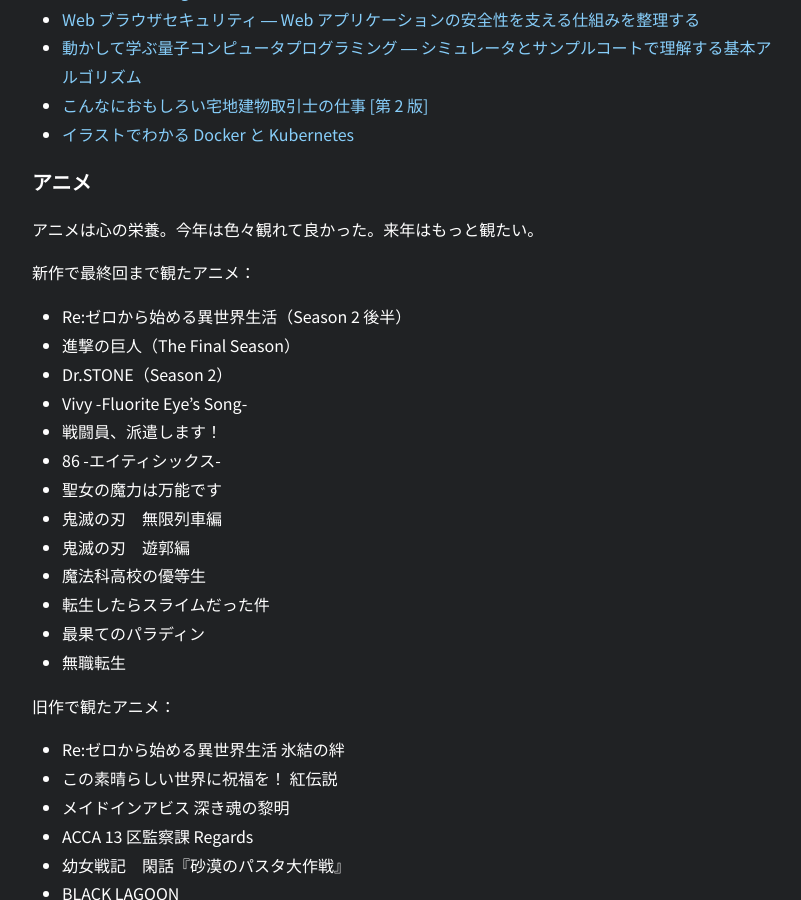
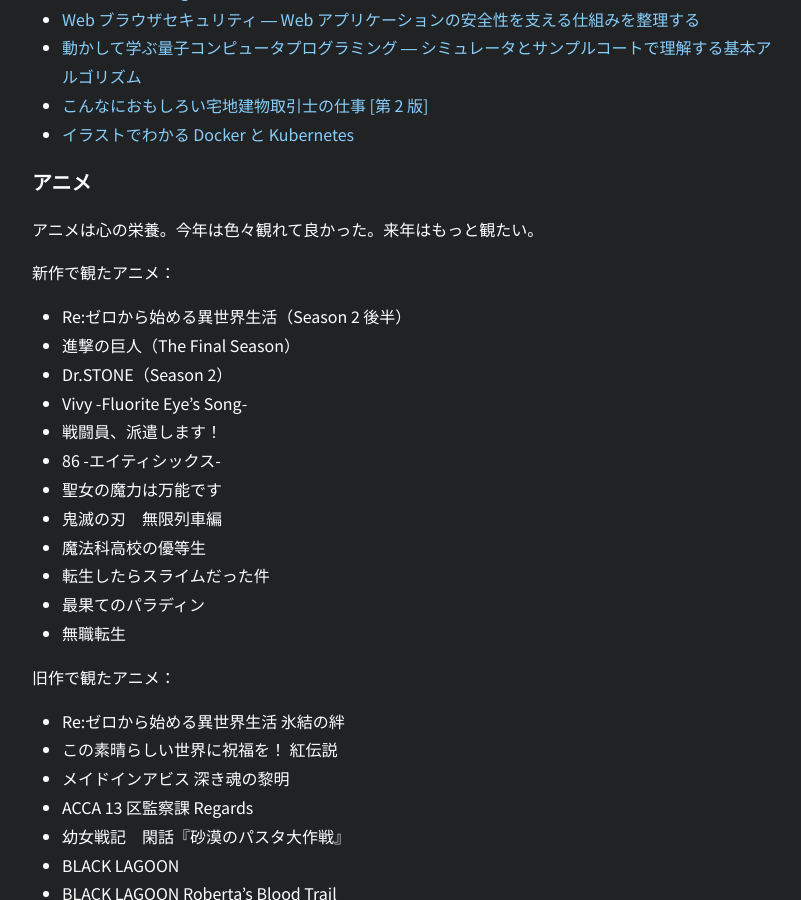
Before and after one commit to nhiroki/nhiroki.github.io, a Jekyll site: the page built from _posts/2021-12-31-year-end-reflection.md, in a window 1280 px wide and 900 px high, scrolled down 10897 px. Shown: the whole window, without its empty margins (238-1039 px from the left). Built offline with Jekyll 4.4.1, drawn with Linux system fonts in a browser that asks for light colours; comment, search, counter and statistics services are not loaded.

Commit message:
Update the existing article

```diff
--- a/_posts/2021-12-31-year-end-reflection.md
+++ b/_posts/2021-12-31-year-end-reflection.md
@@ -198,7 +198,7 @@
 
 アニメは心の栄養。今年は色々観れて良かった。来年はもっと観たい。
 
-新作で最終回まで観たアニメ：
+新作で観たアニメ：
 
 - Re:ゼロから始める異世界生活（Season 2 後半）
 - 進撃の巨人（The Final Season）
@@ -208,7 +208,6 @@
 - 86 -エイティシックス-
 - 聖女の魔力は万能です
 - 鬼滅の刃　無限列車編
-- 鬼滅の刃　遊郭編
 - 魔法科高校の優等生
 - 転生したらスライムだった件
 - 最果てのパラディン
```
